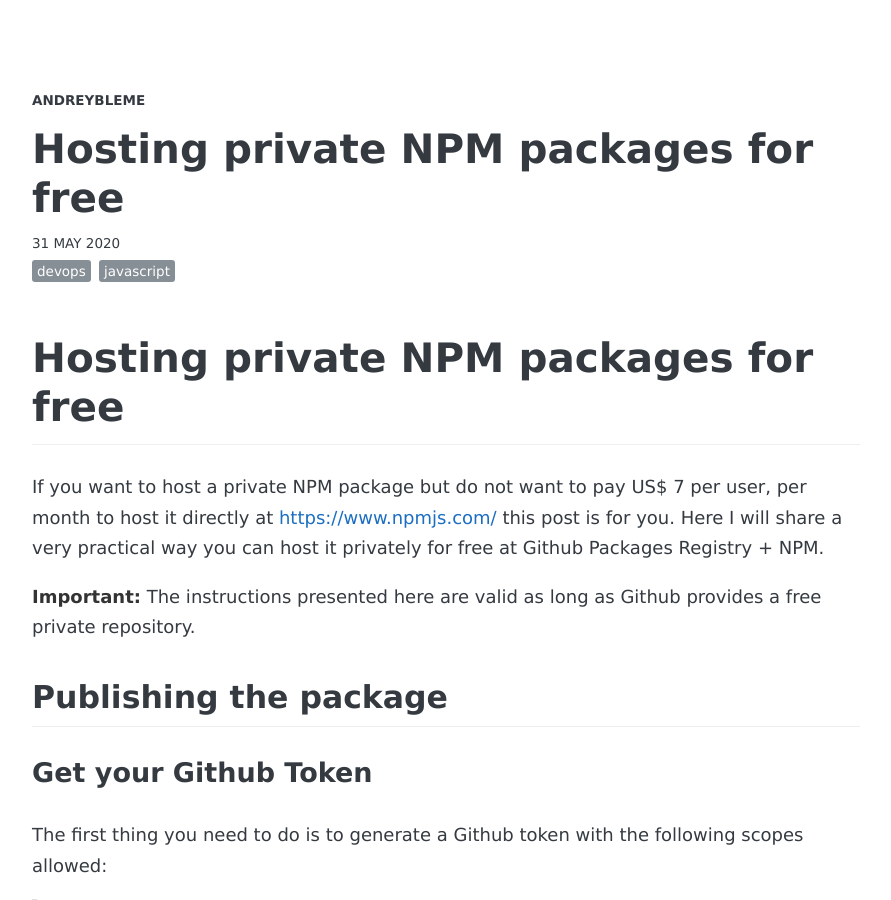
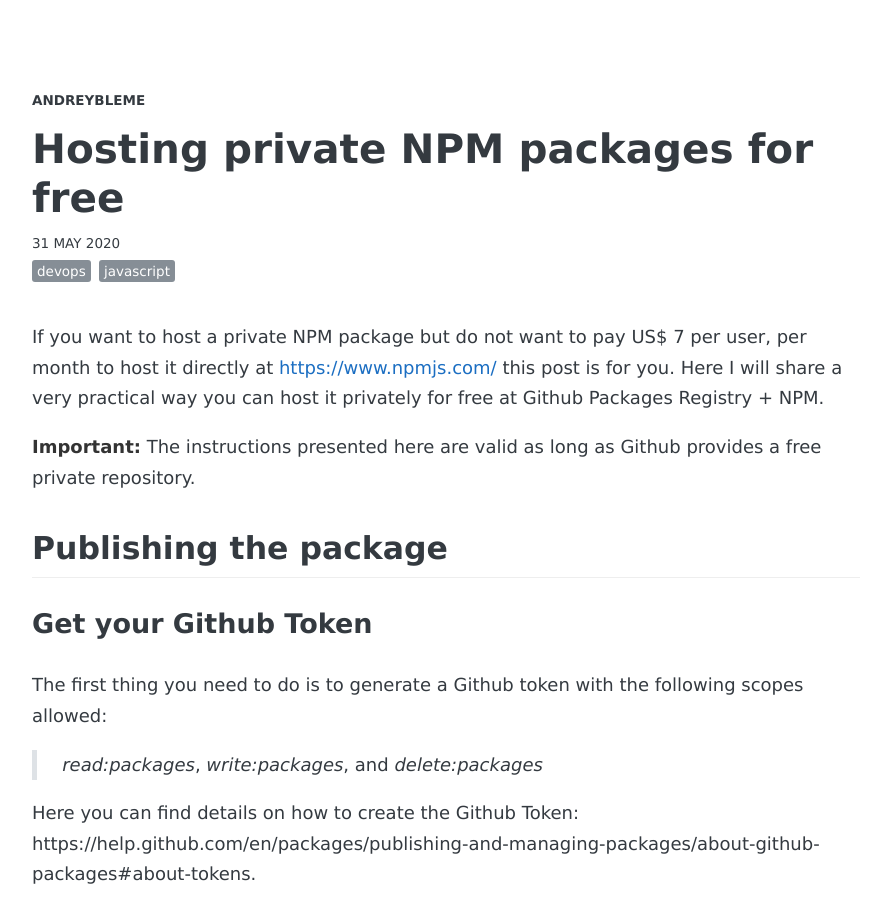
Before and after one commit to andreybleme/andreybleme.github.io, a Jekyll site: the page built from _posts/2020-05-31-hosting-private-npm-packages-for-free.markdown, in a window 1280 px wide and 900 px high. Shown: the whole window, without its empty margins (194-1085 px from the left). Built offline with Jekyll 4.4.1, drawn with Linux system fonts in a browser that asks for light colours; nearby versions of some CDN libraries; some web fonts are replaced; comment, search, counter and statistics services are not loaded.

```diff
--- a/_posts/2020-05-31-hosting-private-npm-packages-for-free.markdown
+++ b/_posts/2020-05-31-hosting-private-npm-packages-for-free.markdown
@@ -7,8 +7,6 @@
 comments: true
 share: true
 ---
-
-# Hosting private NPM packages for free
 
 If you want to host a private NPM package but do not want to pay US$ 7 per user, per month to host it directly at [https://www.npmjs.com/](https://www.npmjs.com/) this post is for you. Here I will share a very practical way you can host it privately for free at Github Packages Registry + NPM.
 
```
